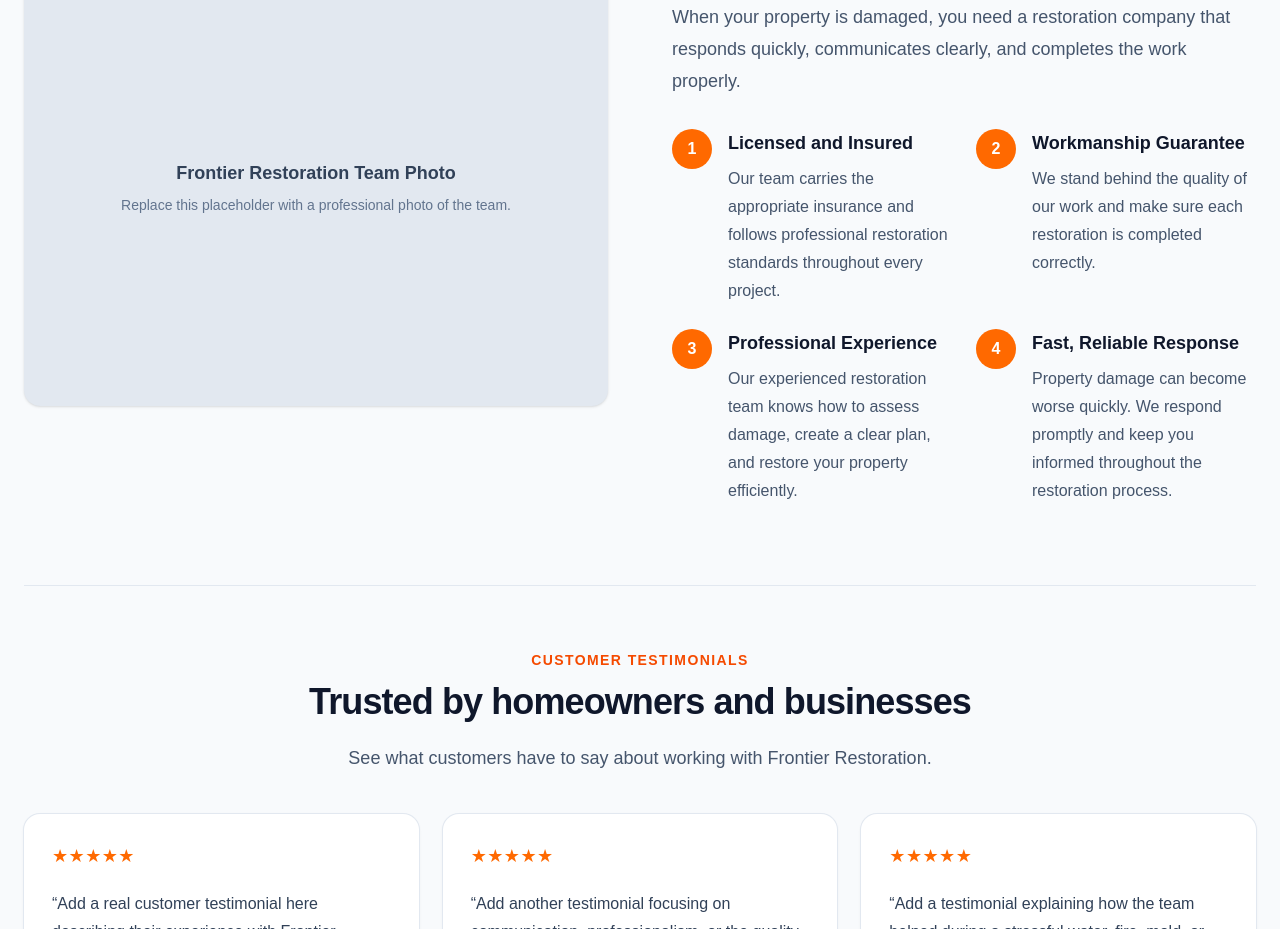
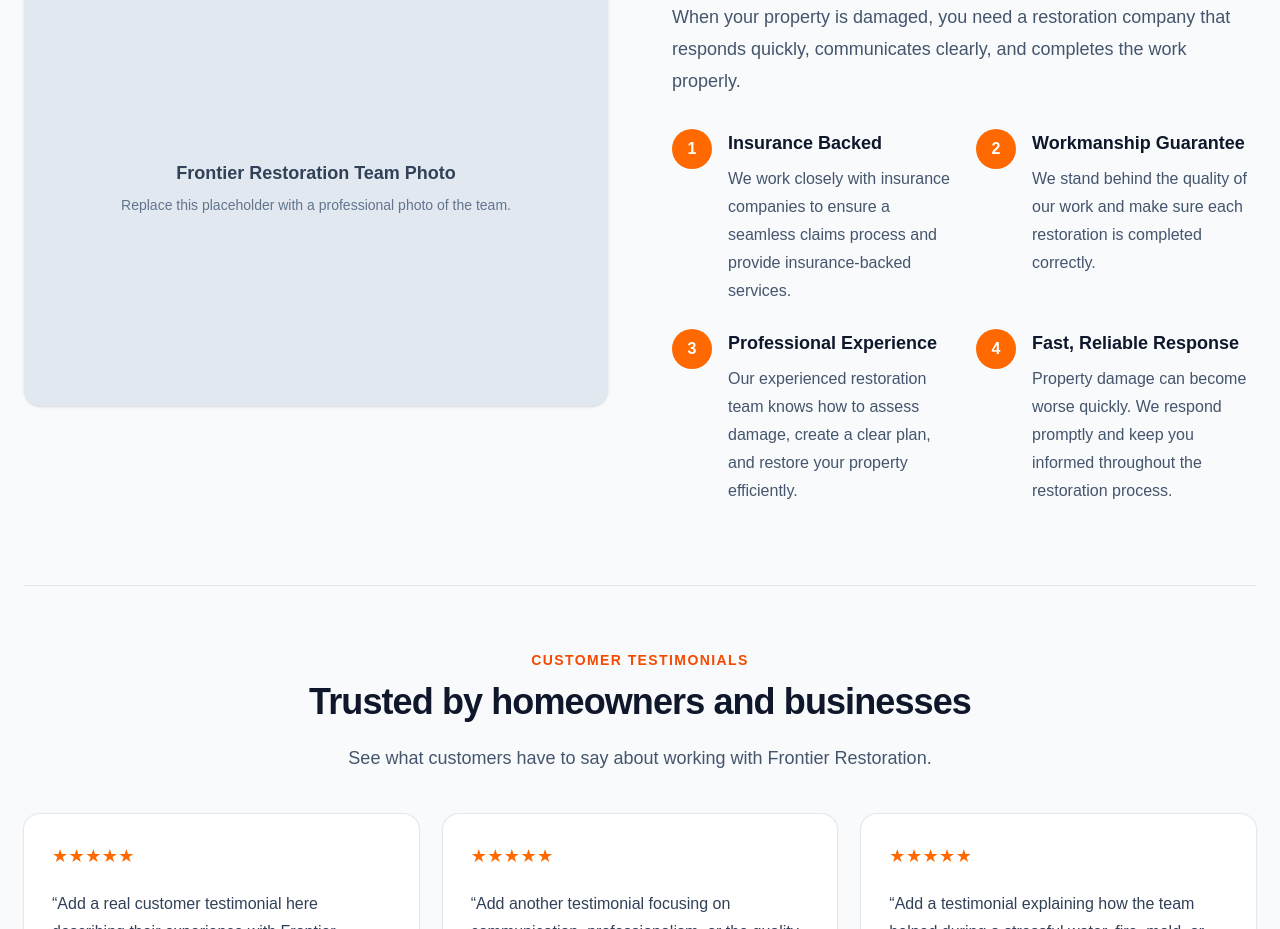
Before and after one commit to Davidhub907/FR_Website, a Next.js app: page / in a window 1280 px wide. Shown: the part 1940-2869 px from the top of the page. Built offline with nearby package versions, Linux system fonts and the light colour scheme.

Commit message:
Changed a title

```diff
--- a/components/layout/WhyChooseUs.js
+++ b/components/layout/WhyChooseUs.js
@@ -1,8 +1,8 @@
 const reasons = [
   {
-    title: "Licensed and Insured",
+    title: "Insurance Backed",
     description:
-      "Our team carries the appropriate insurance and follows professional restoration standards throughout every project.",
+      "We work closely with insurance companies to ensure a seamless claims process and provide insurance-backed services.",
   },
   {
     title: "Workmanship Guarantee",
```
